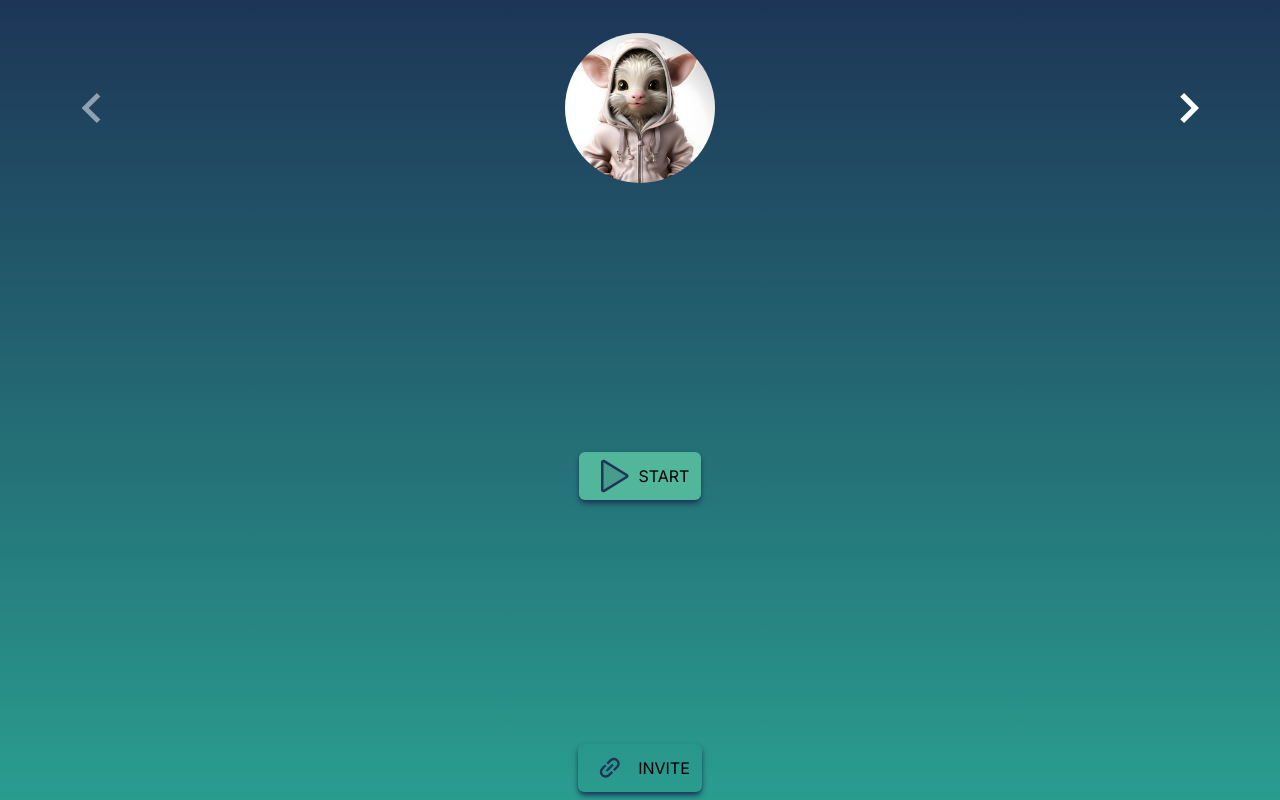
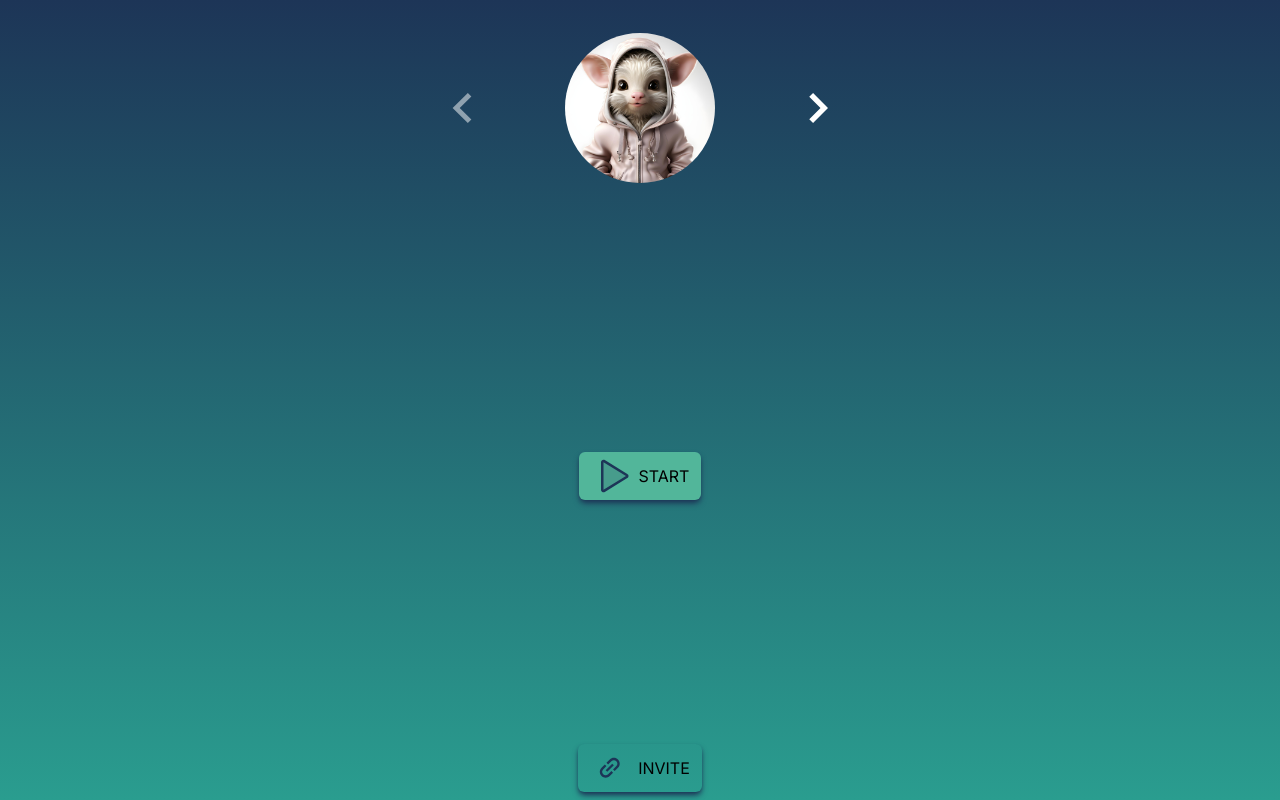
Before and after one commit to dylancobb/in-house-project, a Next.js app: page / in a window 1280 px wide. Built offline with nearby package versions, Linux system fonts and the light colour scheme.

Commit message:
Add media queries

```diff
--- a/app/components/AvatarSlider/styles.css
+++ b/app/components/AvatarSlider/styles.css
@@ -5,13 +5,13 @@
 
 body {
   margin: 0;
-  font-family: 'Inter', sans-serif;
+  font-family: "Inter", sans-serif;
   -webkit-font-smoothing: antialiased;
   -moz-osx-font-smoothing: grayscale;
 }
 
-[class^='number-slide'],
-[class*=' number-slide'] {
+[class^="number-slide"],
+[class*=" number-slide"] {
   display: flex;
   align-items: center;
   justify-content: center;
@@ -83,3 +83,21 @@ body {
 .keen-slider .keen-slider__slide {
   min-height: auto !important;
 }
+@media (min-width: 768px) {
+  .arrow--left {
+    left: 60px;
+  }
+
+  .arrow--right {
+    left: auto;
+    right: 60px;
+  }
+  .keen-slider {
+    margin: 0 auto;
+  }
+
+  .navigation-wrapper {
+    position: relative;
+    width: 40%;
+  }
+}
```
